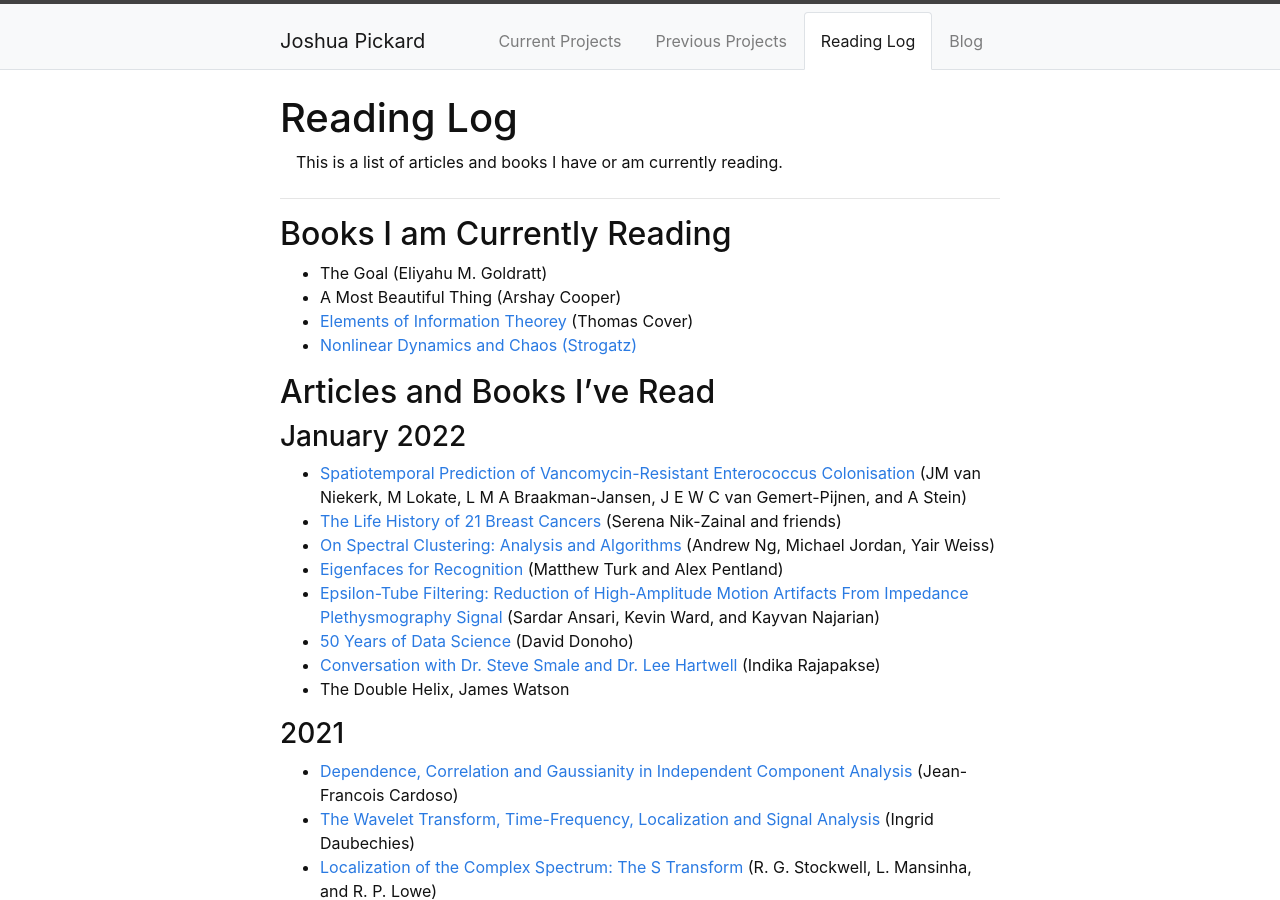
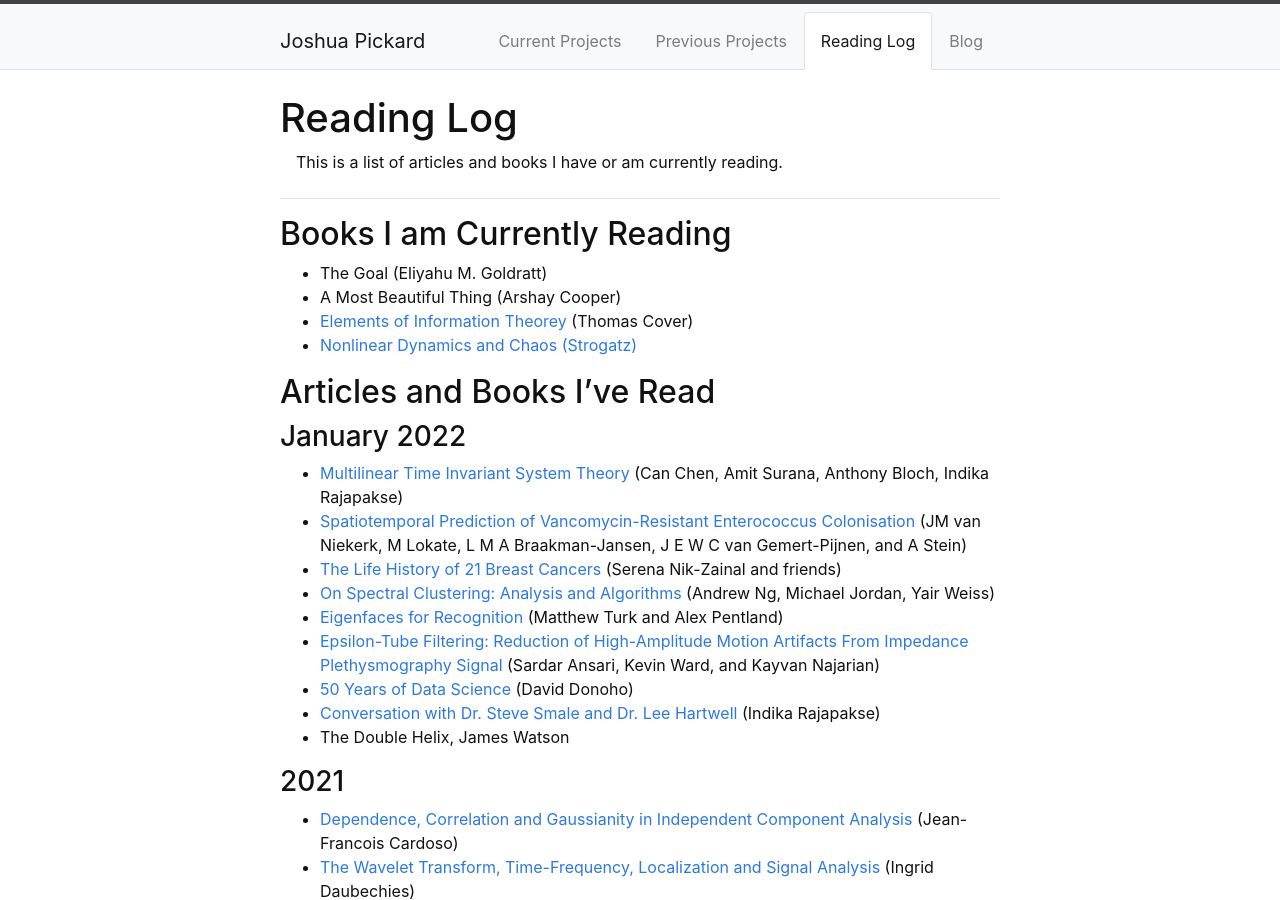
Before and after one commit to Jpickard1/jpickard1.github.io, a Jekyll site: the page built from content/3-Reading_Log.md, in a window 1280 px wide and 900 px high. Built offline with Jekyll 4.4.1, drawn with Linux system fonts in a browser that asks for light colours.

Commit message:
Update 3-Reading_Log.md

```diff
--- a/content/3-Reading_Log.md
+++ b/content/3-Reading_Log.md
@@ -14,6 +14,7 @@ description: >
 ## Articles and Books I've Read
 
 ### January 2022
+- [Multilinear Time Invariant System Theory](https://drive.google.com/file/d/1LATMTiwkxjBT3_oI5PODA5FnmE2gtkyE/view) (Can Chen, Amit Surana, Anthony Bloch, Indika Rajapakse)
 - [Spatiotemporal Prediction of Vancomycin-Resistant Enterococcus Colonisation](https://pubmed.ncbi.nlm.nih.gov/35057734/) (JM van Niekerk, M Lokate, L M A Braakman-Jansen, J E W C van Gemert-Pijnen, and A Stein)
 - [The Life History of 21 Breast Cancers](https://pubmed.ncbi.nlm.nih.gov/22608083/) (Serena Nik-Zainal and friends)
 - [On Spectral Clustering: Analysis and Algorithms](https://ai.stanford.edu/~ang/papers/nips01-spectral.pdf) (Andrew Ng, Michael Jordan, Yair Weiss)
```
